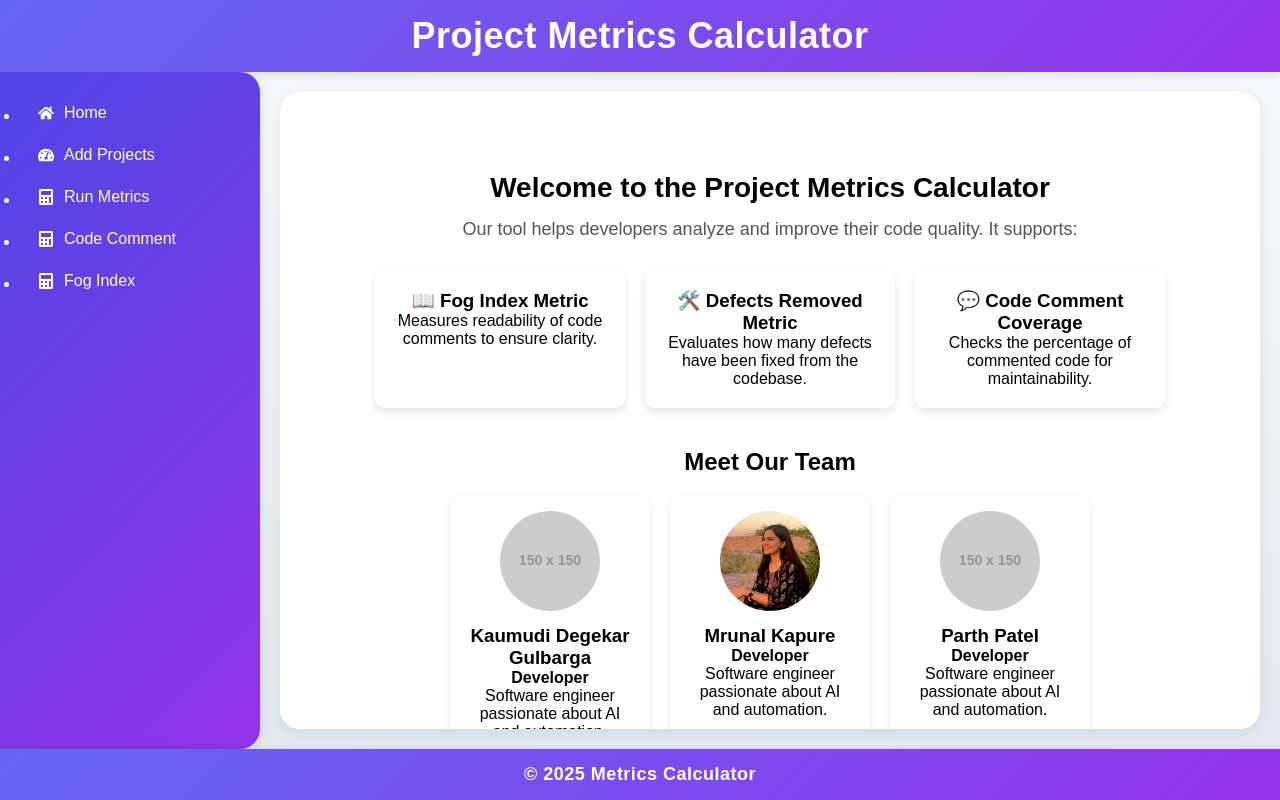
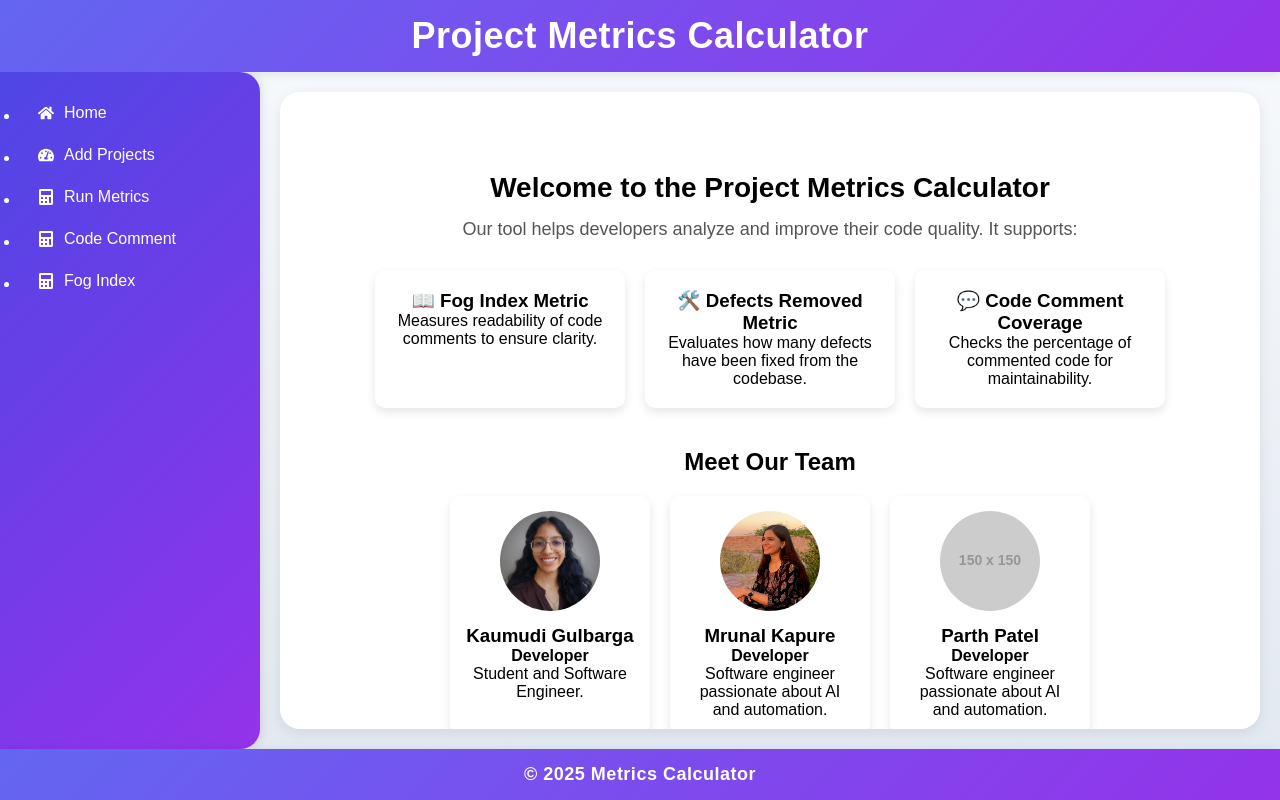
Before and after one commit to Mrunal2148/ser516-group-java-2, a React (Create React App) app in the folder app/frontend/: page / in a window 1280 px wide. Built offline with nearby package versions, Linux system fonts and the light colour scheme.

Commit message:
Added Kaumudi details

```diff
--- a/app/frontend/src/components/Home.js
+++ b/app/frontend/src/components/Home.js
@@ -1,13 +1,14 @@
 import React from "react";
 import mrunalImage from "./css/mrunal.jpeg";
-import shreyaImage from "./css/Shreya.jpg"
+import shreyaImage from "./css/Shreya.jpg";
+import kmdImage from "./css/kmd.jpg";
 
 const teamMembers = [
     {
-        name: "Kaumudi Degekar Gulbarga",
+        name: "Kaumudi Gulbarga",
         role: "Developer",
-        image: "https://via.placeholder.com/150",
-        description: "Software engineer passionate about AI and automation.",
+        image: kmdImage,
+        description: "Student and Software Engineer.",
       },
 
     {
```
Also changed, not shown: app/frontend/src/components/css/kmd.jpg (added).
